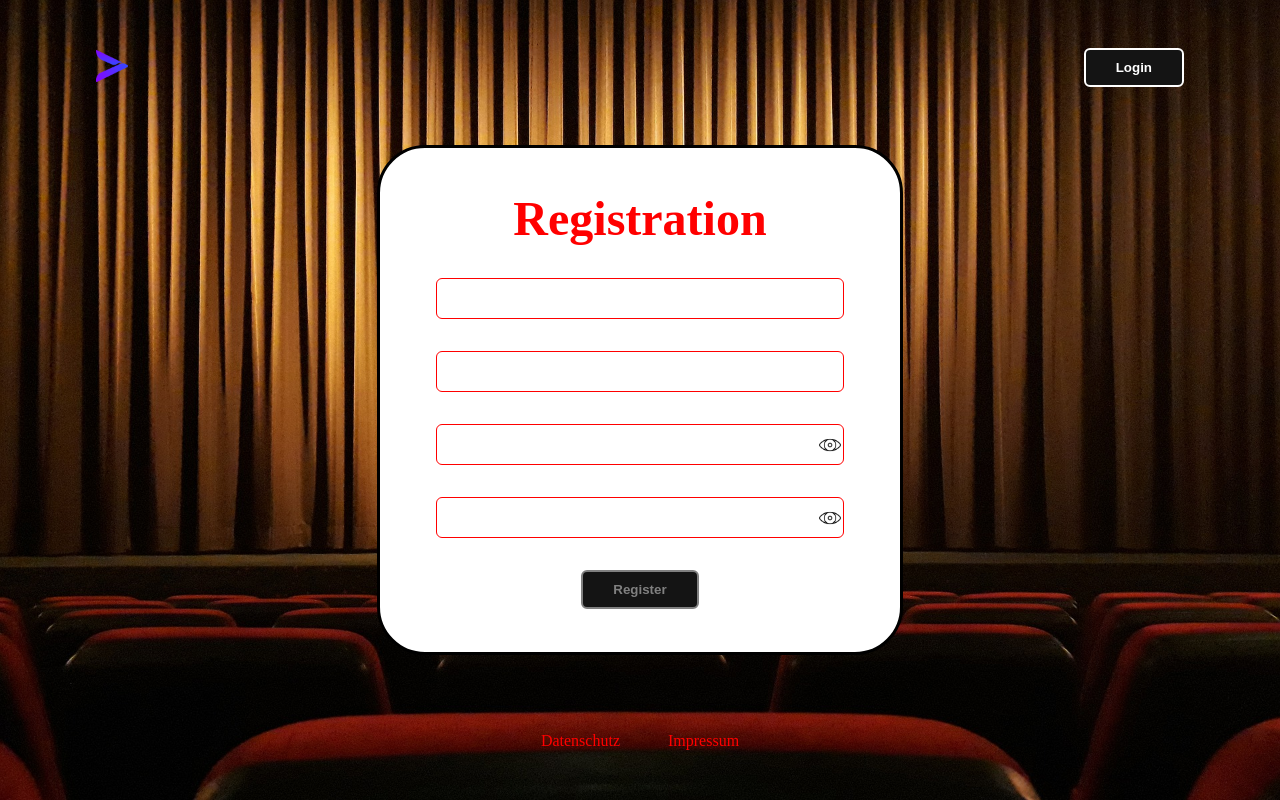
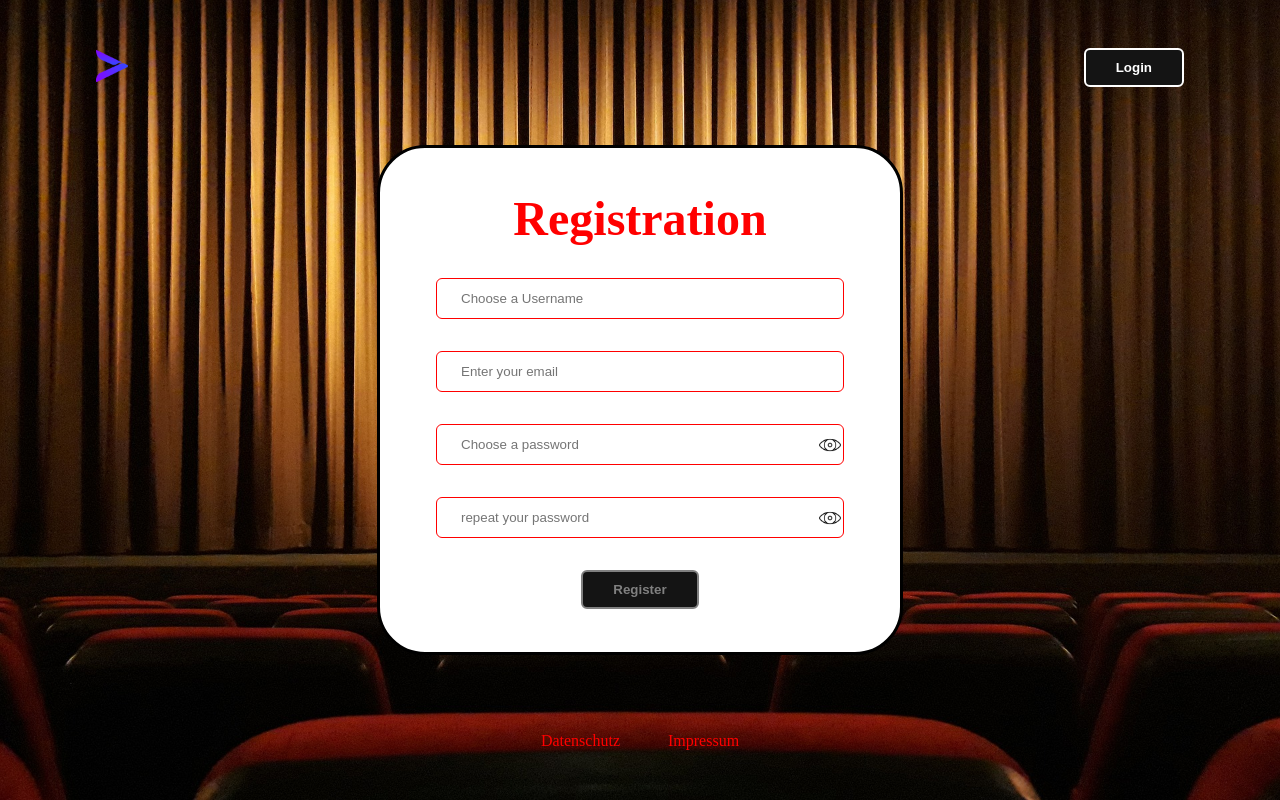
Before and after one commit to JanFromTheBlock/Videoflix_Frontend, an Angular app in the folder videoflix-frontend/: page /register in a window 1280 px wide. Built offline with nearby package versions, Linux system fonts and the light colour scheme.

Commit message:
set placeholders

```diff
--- a/videoflix-frontend/src/app/components/login/login.component.html
+++ b/videoflix-frontend/src/app/components/login/login.component.html
@@ -2,9 +2,9 @@
   <div class="forms">
     <h1>Login</h1>
     <form id="login-form" (ngSubmit)="login()">
-      <input (keyup)="validateLoginForm()" id="username" type="text" name="username" [(ngModel)]="username" required>
+      <input (keyup)="validateLoginForm()" id="username" type="text" name="username" [(ngModel)]="username" required placeholder="Enter your username">
       <div class="passwords">
-        <input (keyup)="validateLoginForm()" id="password"  [type]="show ? 'text' : 'password'" name="password" [(ngModel)]="password" required>
+        <input (keyup)="validateLoginForm()" id="password"  [type]="show ? 'text' : 'password'" name="password" [(ngModel)]="password" required placeholder="Enter your password">
         <img src="../../../assets/img/eye.png" (click)="showPassword()">
       </div>
       <div class="checkbox-div">
--- a/videoflix-frontend/src/app/components/login/login.component.ts
+++ b/videoflix-frontend/src/app/components/login/login.component.ts
@@ -21,7 +21,6 @@ export class LoginComponent {
 
 
   constructor(private as: AuthService, private router: Router) {
-    debugger
     if (localStorage.getItem('LoggedIn') === 'true') {
       this.navigateToMainPage()
     }
--- a/videoflix-frontend/src/app/components/register/register.component.html
+++ b/videoflix-frontend/src/app/components/register/register.component.html
@@ -10,6 +10,7 @@
         [(ngModel)]="username"
         autocomplete="off"
         required
+        placeholder="Choose a Username"
       />
       <input
         (keyup)="validateRegisterForm()"
@@ -19,6 +20,7 @@
         [(ngModel)]="email"
         autocomplete="off"
         required
+        placeholder="Enter your email"
       />
       <div class="passwords">
         <input
@@ -29,6 +31,7 @@
         [(ngModel)]="password1"
         autocomplete="off"
         required
+        placeholder="Choose a password"
       />
       <img src="../../../assets/img/eye.png" (click)="showPassword(1)">
       </div>
@@ -41,6 +44,7 @@
         [(ngModel)]="password2"
         autocomplete="off"
         required
+        placeholder="repeat your password"
       />
       <img src="../../../assets/img/eye.png" (click)="showPassword(2)">
       </div>
```
